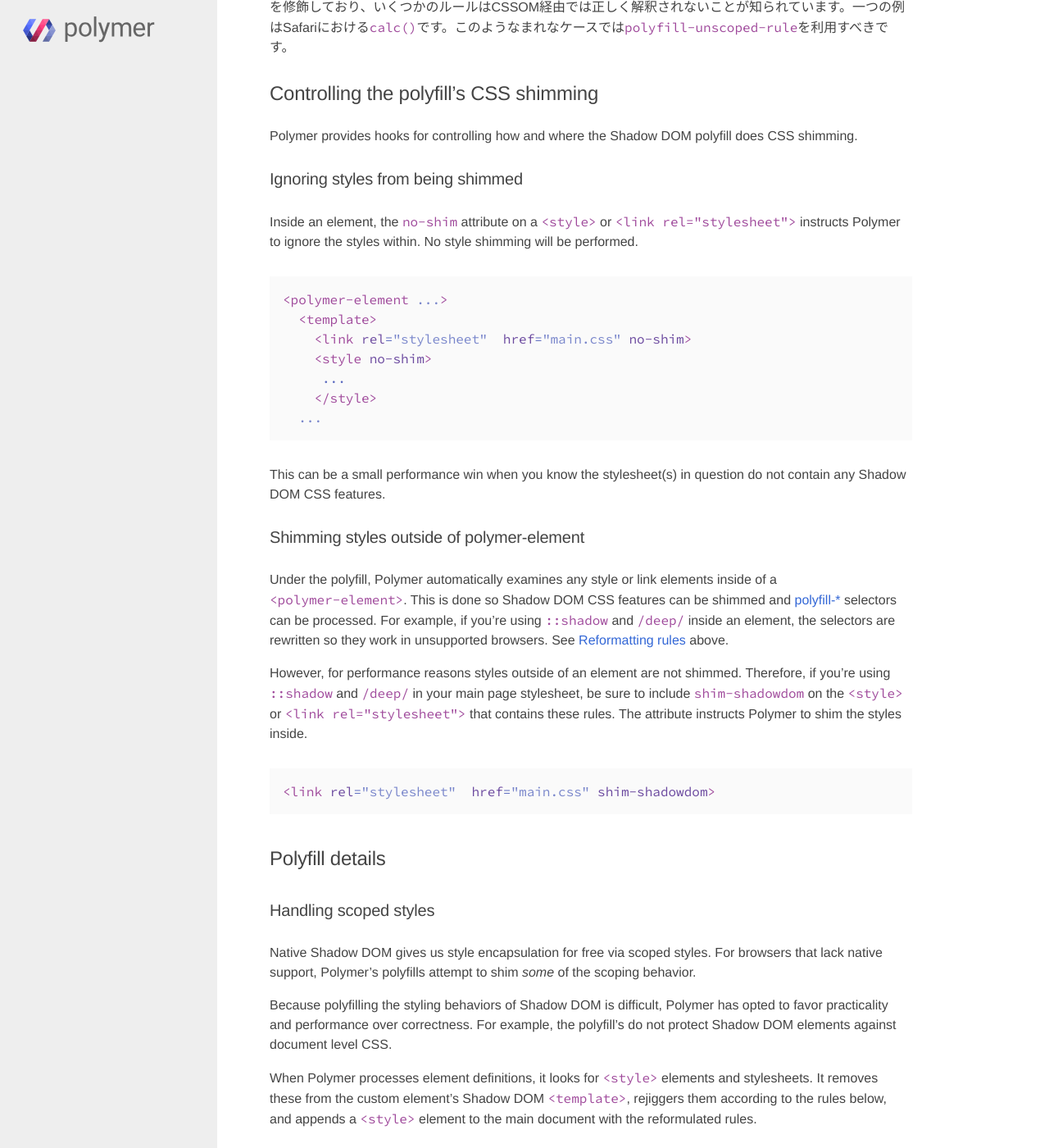
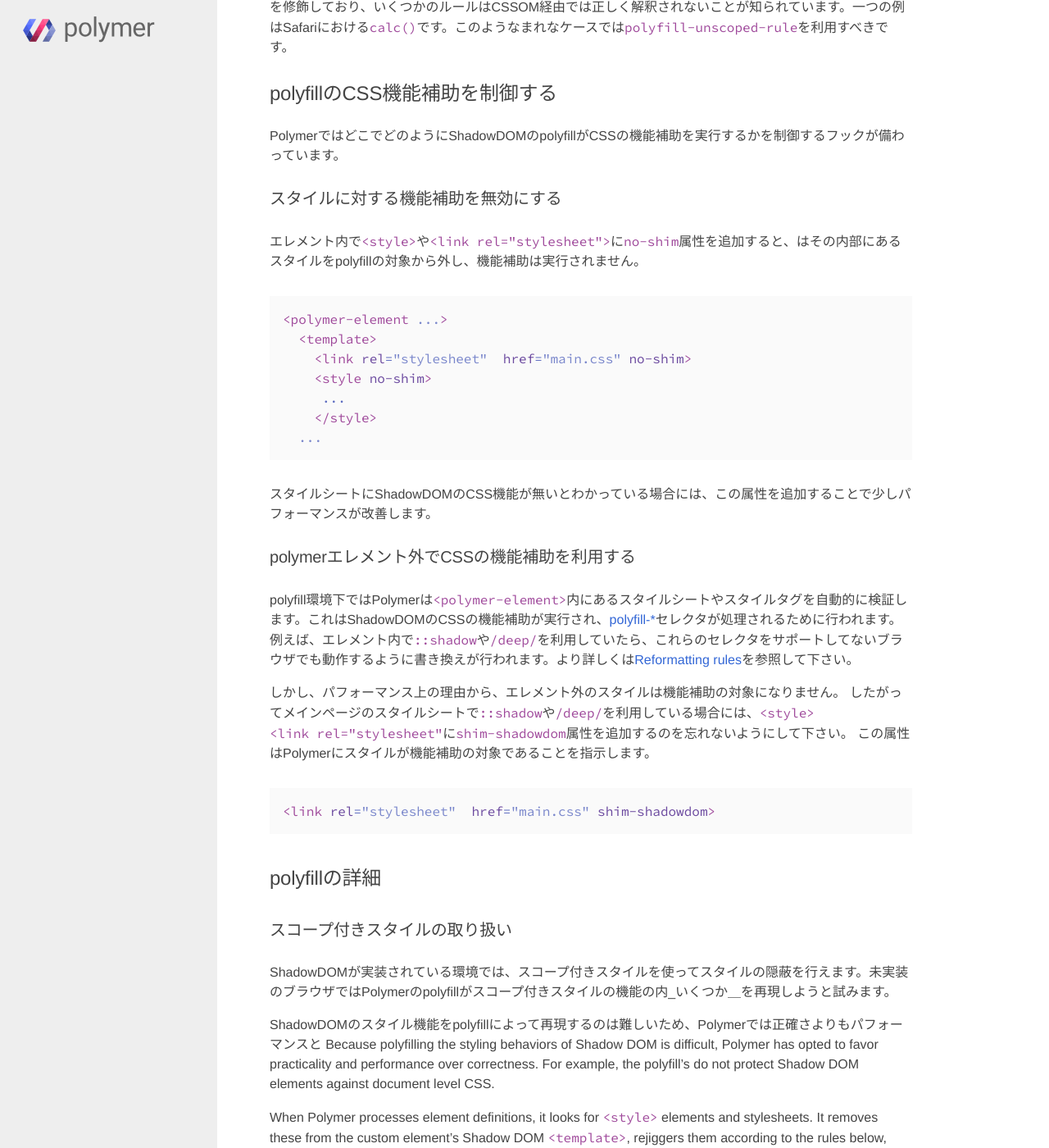
Before and after one commit to craftgear/polymer-docs-ja, a Jekyll site: the page built from docs_ja/docs/polymer/styling.md, in a window 1280 px wide and 1400 px high, scrolled down 5590 px. Shown: the whole window at 82% size. Built offline with Jekyll 4.4.1, drawn with Linux system fonts in a browser that asks for light colours; some web fonts are replaced; a script that is not in the unit is left out; some of the changed text lies outside the part shown.

Commit message:
styling.md 75%

```diff
--- a/docs_ja/docs/polymer/styling.md
+++ b/docs_ja/docs/polymer/styling.md
@@ -205,7 +205,7 @@ CSSの仕様によると、`@keyframe`や`@font-face`といったある種の@
 
 `polymer-scope="global"`を指定したスタイルシートはメインページの`<head>`に移動されます。これは一度だけ実行されます。
 
-**Example:** Define and use CSS animations in an element
+**例:** エレメント内でCSSアニメーションを定義して利用する
 
     <polymer-element name="x-blink" ...>
       <template>
@@ -223,20 +223,18 @@ CSSの仕様によると、`@keyframe`や`@font-face`といったある種の@
       </template>
     </polymer-element>
 
-**Note:** `polymer-scope="global"` should only be used for stylesheets or `<style>`
-that contain rules which need to be in the global scope (e.g. `@keyframe` and `@font-face`).
+**注:** `polymer-scope="global"`はグローバルスコープを含むスタイルシートと`<style>`タグでのみ有効にすべきです。  (例 `@keyframe` や `@font-face`).
 {: .alert .alert-error}
 {%endcomment%}
  -->
 
-## Controlling the polyfill's CSS shimming {#stylingattrs}
+## polyfillのCSS機能補助を制御する {#stylingattrs}
 
-{{site.project_title}} provides hooks for controlling how and where the Shadow DOM polyfill
-does CSS shimming.
+{{site.project_title}}ではどこでどのようにShadowDOMのpolyfillがCSSの機能補助を実行するかを制御するフックが備わっています。
 
-### Ignoring styles from being shimmed {#noshim}
+### スタイルに対する機能補助を無効にする {#noshim}
 
-Inside an element, the `no-shim` attribute on a `<style>` or `<link rel="stylesheet">` instructs {{site.project_title}} to ignore the styles within. No style shimming will be performed.
+エレメント内で`<style>`や`<link rel="stylesheet">`に`no-shim`属性を追加すると、{{site.projet_title}}はその内部にあるスタイルをpolyfillの対象から外し、機能補助は実行されません。
 
     <polymer-element ...>
       <template>
@@ -246,25 +244,25 @@ Inside an element, the `no-shim` attribute on a `<style>` or `<link rel="stylesh
         </style>
       ...
 
-This can be a small performance win when you know the stylesheet(s) in question do not contain any Shadow DOM CSS features.
+スタイルシートにShadowDOMのCSS機能が無いとわかっている場合には、この属性を追加することで少しパフォーマンスが改善します。
 
-### Shimming styles outside of polymer-element {#sdcss}
+### polymerエレメント外でCSSの機能補助を利用する {#sdcss}
 
-Under the polyfill, {{site.project_title}} automatically examines any style or link elements inside of a `<polymer-element>`. This is done so Shadow DOM CSS features can be shimmed and [polyfill-*](#directives) selectors can be processed. For example, if you're using `::shadow` and `/deep/` inside an element, the selectors are rewritten so they work in unsupported browsers. See [Reformatting rules](#reformatrules) above.
+polyfill環境下では{{site.project_title}}は`<polymer-element>`内にあるスタイルシートやスタイルタグを自動的に検証します。これはShadowDOMのCSSの機能補助が実行され、[polyfill-*](#directives)セレクタが処理されるために行われます。例えば、エレメント内で`::shadow`や`/deep/`を利用していたら、これらのセレクタをサポートしてないブラウザでも動作するように書き換えが行われます。より詳しくは[Reformatting rules](#reformatrules)を参照して下さい。
 
-However, for performance reasons styles outside of an element are not shimmed.
-Therefore, if you're using `::shadow` and `/deep/` in your main page stylesheet, be sure to include `shim-shadowdom` on the `<style>` or `<link rel="stylesheet">` that contains these rules. The attribute instructs {{site.project_title}} to shim the styles inside.
+しかし、パフォーマンス上の理由から、エレメント外のスタイルは機能補助の対象になりません。
+したがってメインページのスタイルシートで`::shadow`や`/deep/`を利用している場合には、`<style>``<link rel="stylesheet"`に`shim-shadowdom`属性を追加するのを忘れないようにして下さい。
+この属性は{{site.project_title}}にスタイルが機能補助の対象であることを指示します。
 
     <link rel="stylesheet"  href="main.css" shim-shadowdom>
 
-## Polyfill details
+## polyfillの詳細
 
-### Handling scoped styles
+### スコープ付きスタイルの取り扱い
 
-Native Shadow DOM gives us style encapsulation for free via scoped styles. For browsers
-that lack native support, {{site.project_title}}'s polyfills attempt to shim _some_
-of the scoping behavior.
+ShadowDOMが実装されている環境では、スコープ付きスタイルを使ってスタイルの隠蔽を行えます。未実装のブラウザでは{{site.project_title}}のpolyfillがスコープ付きスタイルの機能の内_いくつか＿を再現しようと試みます。
 
+ShadowDOMのスタイル機能をpolyfillによって再現するのは難しいため、{{site.project_title}}では正確さよりもパフォーマンスと
 Because polyfilling the styling behaviors of Shadow DOM is difficult, {{site.project_title}}
 has opted to favor practicality and performance over correctness. For example,
 the polyfill's do not protect Shadow DOM elements against document level CSS.
```
